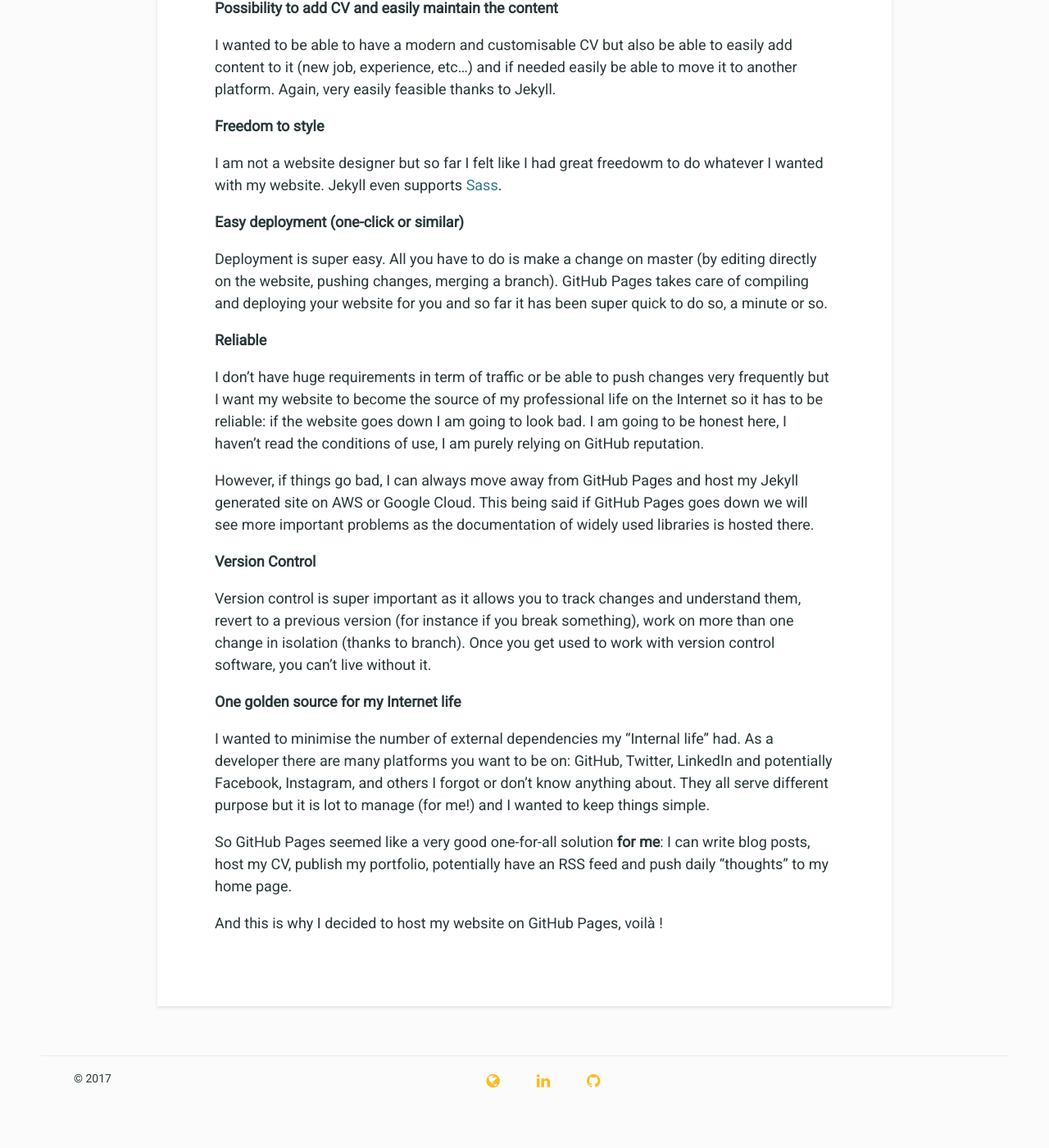
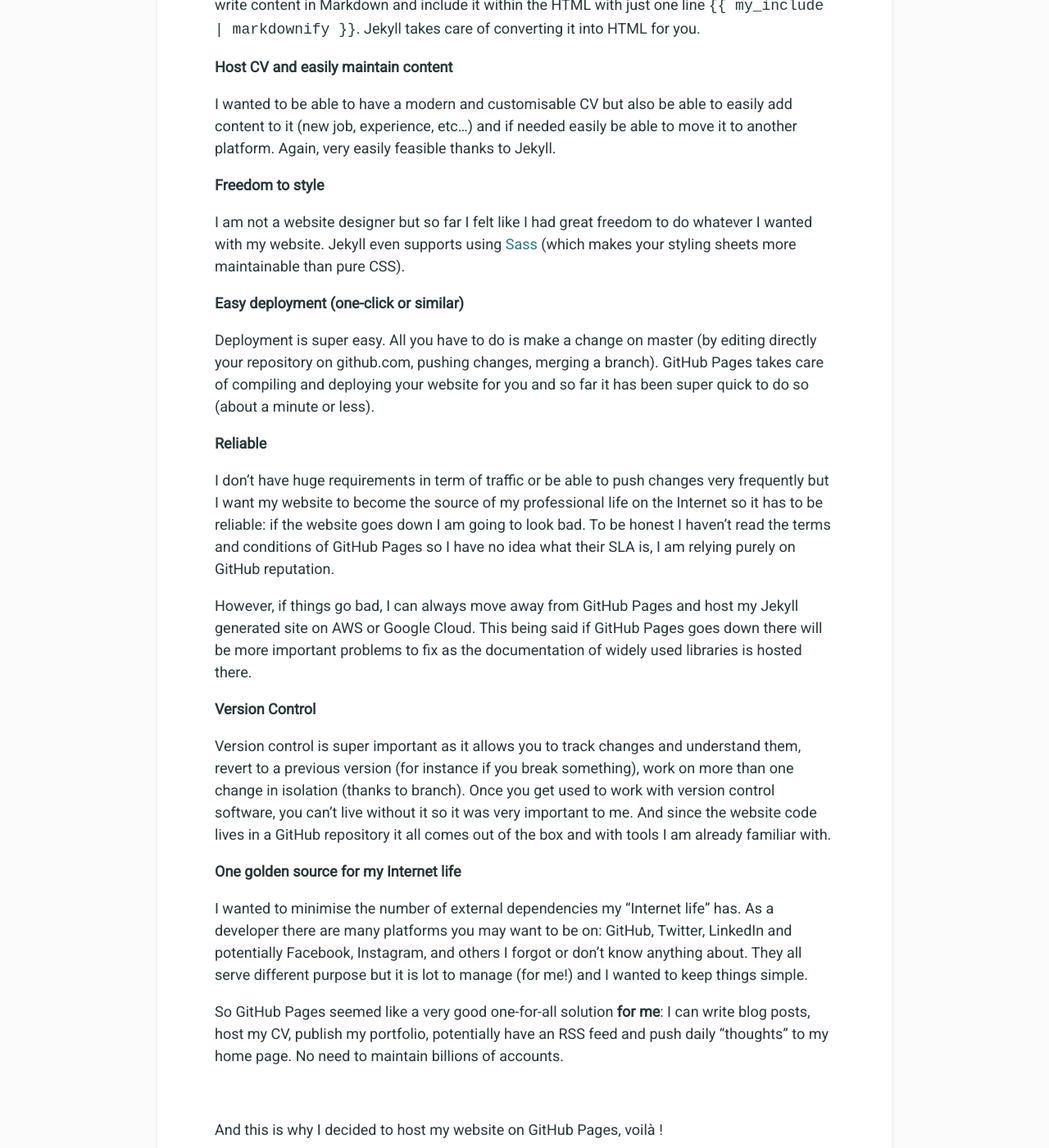
Before and after one commit to caroleolivier/caroleolivier.github.io, a Jekyll site: the page built from _posts/2017-09-20-creating-your-own-website.md, in a window 1280 px wide and 1400 px high, scrolled down 1215 px. Shown: the whole window at 82% size. Built offline with Jekyll 4.4.1, drawn with Linux system fonts in a browser that asks for light colours; before the commit the page ends 2565 px from its top, so only the background shows below that; some of the changed text lies outside the part shown.

Commit message:
Improve content of creating your own website

````diff
--- a/_posts/2017-09-20-creating-your-own-website.md
+++ b/_posts/2017-09-20-creating-your-own-website.md
@@ -25,37 +27,38 @@ It only took me a couple of hours to get everything up and running. I used this
 
 **Easily add blog post content**
 
-I like HTML/CSS when it comes to style a website. I really dislike it when adding pure content and one thing I wanted to avoid at any price was to manage my website content with HTML/CSS. Ideally I wanted to use [Markdown](https://en.wikipedia.org/wiki/Markdown), which I am already familiar with or a language as easy to learn and use. And this is exactly what [Jekyll](https://jekyllrb.com/) allows users to do. You can write content in Markdown and include within the HTML with just one line {% raw %}```{{ my_include | markdownify }}```{% endraw %}. Jekyll takes care of converting it into HTML for you.
+I like HTML/CSS for building and designing a website. However, I really dislike it as a mean to add content so I really wanted to have it for content management. Instead, I was looking for a solution such as [Markdown](https://en.wikipedia.org/wiki/Markdown) which is incredibly easy to use. And this is exactly what GitHub Pages allows you to do with the help of [Jekyll](https://jekyllrb.com/). Jekyll is the power behind GitHub Pages, it builds your website and sends it to GitHub for hosting. Among other things it allows you  to write content in Markdown and include it within the HTML with just one line {% raw %}```{{ my_include | markdownify }}```{% endraw %}. Jekyll takes care of converting it into HTML for you.
 
-**Possibility to add CV and easily maintain the content**
+**Host CV and easily maintain content**
 
 I wanted to be able to have a modern and customisable CV but also be able to easily add content to it (new job, experience, etc...) and if needed easily be able to move it to another platform. Again, very easily feasible thanks to Jekyll.
 
 **Freedom to style**
 
-I am not a website designer but so far I felt like I had great freedowm to do whatever I wanted with my website. Jekyll even supports [Sass](http://sass-lang.com/).
+I am not a website designer but so far I felt like I had great freedom to do whatever I wanted with my website. Jekyll even supports using [Sass](http://sass-lang.com/) (which makes your styling sheets more maintainable than pure CSS).
 
 
 **Easy deployment (one-click or similar)**
 
-Deployment is super easy. All you have to do is make a change on master (by editing directly on the website, pushing changes, merging a branch). GitHub Pages takes care of compiling and deploying your website for you and so far it has been super quick to do so, a minute or so.
+Deployment is super easy. All you have to do is make a change on master (by editing directly your repository on github.com, pushing changes, merging a branch). GitHub Pages takes care of compiling and deploying your website for you and so far it has been super quick to do so (about a minute or less).
 
 **Reliable**
 
 I don't have huge requirements in term of traffic or be able to push changes very frequently but I want my website to become the source of my professional life on the Internet so it has to be reliable: if the website goes down I am going to look bad.
-I am going to be honest here, I haven't read the conditions of use, I am purely relying on GitHub reputation.
+To be honest I haven't read the terms and conditions of GitHub Pages so I have no idea what their SLA is, I am relying purely on GitHub reputation.
 
-However, if things go bad, I can always move away from GitHub Pages and host my Jekyll generated site on AWS or Google Cloud. This being said if GitHub Pages goes down we will see more important problems as the documentation of widely used libraries is hosted there.
+However, if things go bad, I can always move away from GitHub Pages and host my Jekyll generated site on AWS or Google Cloud. This being said if GitHub Pages goes down there will be more important problems to fix as the documentation of widely used libraries is hosted there.
 
 **Version Control**
 
-Version control is super important as it allows you to track changes and understand them, revert to a previous version (for instance if you break something), work on more than one change in isolation (thanks to branch). Once you get used to work with version control software, you can't live without it.
+Version control is super important as it allows you to track changes and understand them, revert to a previous version (for instance if you break something), work on more than one change in isolation (thanks to branch). Once you get used to work with version control software, you can't live without it so it was very important to me. And since the website code lives in a GitHub repository it all comes out of the box and with tools I am already familiar with.
 
 **One golden source for my Internet life**
 
-I wanted to minimise the number of external dependencies my "Internal life" had. As a developer there are many platforms you want  to be on: GitHub, Twitter, LinkedIn and potentially Facebook, Instagram, and others I forgot or don't know anything about. They all serve different purpose but it is lot to manage (for me!) and I wanted to keep things simple.
+I wanted to minimise the number of external dependencies my "Internet life" has. As a developer there are many platforms you may want to be on: GitHub, Twitter, LinkedIn and potentially Facebook, Instagram, and others I forgot or don't know anything about. They all serve different purpose but it is lot to manage (for me!) and I wanted to keep things simple.
 
-So GitHub Pages seemed like a very good one-for-all solution **for me**: I can write blog posts, host my CV, publish my portfolio, potentially have an RSS feed and push daily "thoughts" to my home page.
+So GitHub Pages seemed like a very good one-for-all solution **for me**: I can write blog posts, host my CV, publish my portfolio, potentially have an RSS feed and push daily "thoughts" to my home page. No need to maintain billions of accounts.
 
+ <br />
 
 And this is why I decided to host my website on GitHub Pages, voilà !
````
Also changed, not shown: other parts of _posts/2017-09-20-creating-your-own-website.md (+5 -3 lines).
